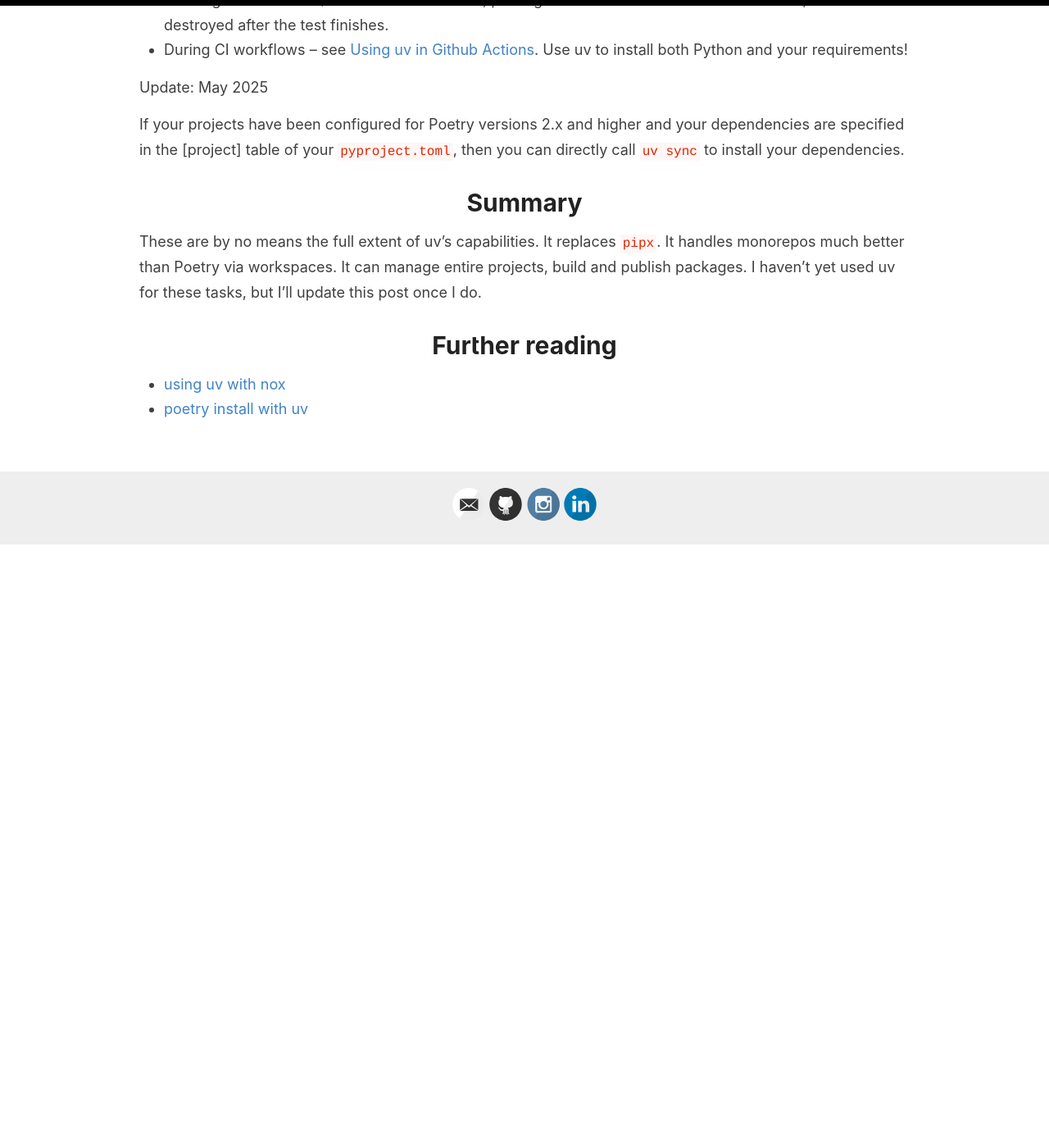
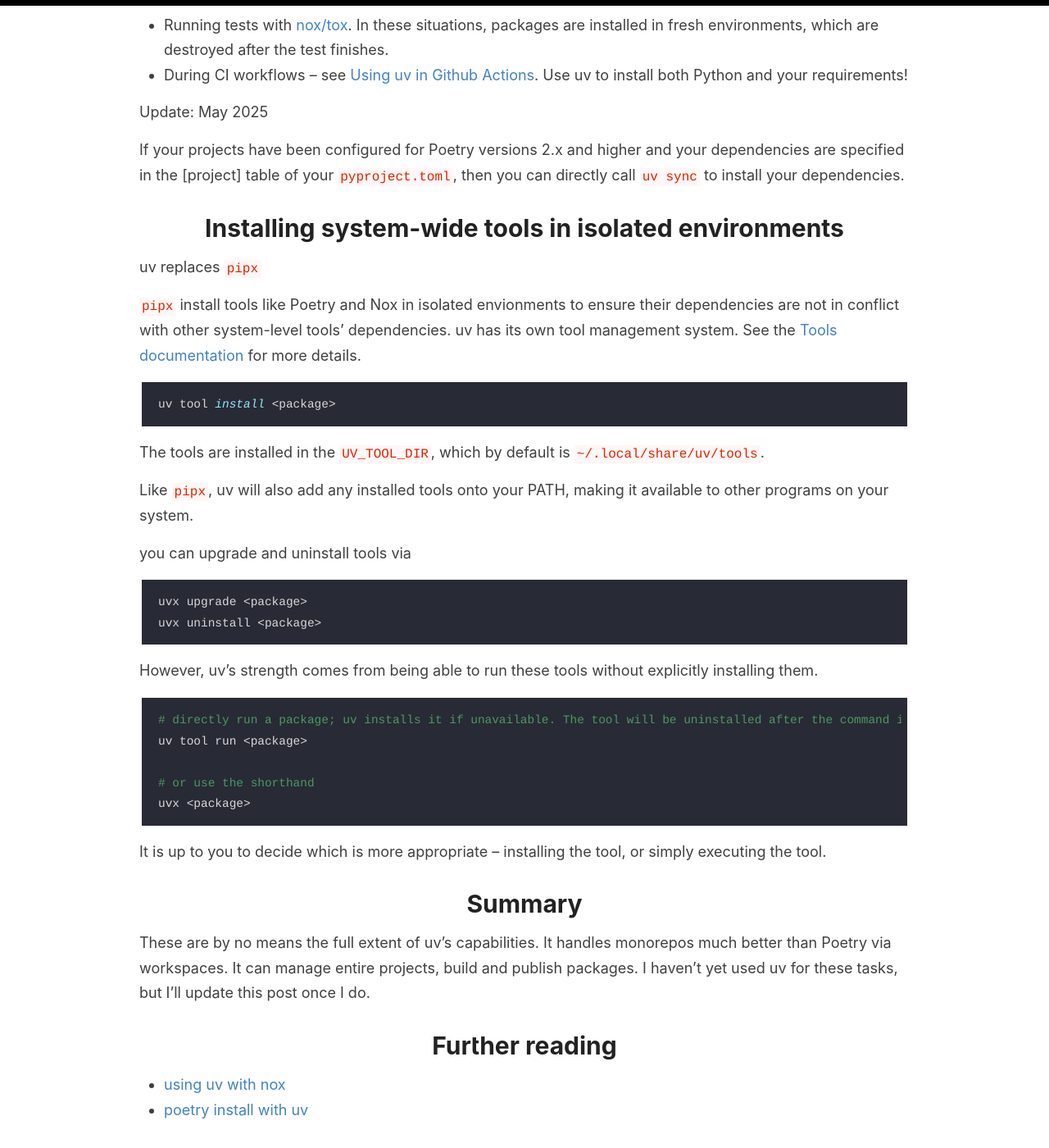
Before and after one commit to kfchou/kfchou.github.io, a Jekyll site: the page built from _posts/2025-1-16-ode-to-uv.md, in a window 1280 px wide and 1400 px high, scrolled down 3154 px. Shown: the whole window at 82% size. Built offline with Jekyll 4.4.1, drawn with Linux system fonts in a browser that asks for light colours; comment, search, counter and statistics services are not loaded; before the commit the page ends 3818 px from its top, so only the background shows below that; some of the changed text lies outside the part shown.

Commit message:
add uv tools sections

````diff
--- a/_posts/2025-1-16-ode-to-uv.md
+++ b/_posts/2025-1-16-ode-to-uv.md
@@ -10,6 +10,7 @@
 - [Python Management](#python-management)
 - [Environment management](#environment-management)
 - [Install packages](#install-packages)
+- [Installing system-wide tools in isolated environments](#installing-system-wide-tools-in-isolated-environments)
 - [Summary](#summary)
 - [Further reading](#further-reading)
 
@@ -92,8 +93,38 @@
 
 If your projects have been configured for Poetry versions 2.x and higher and your dependencies are specified in the [project] table of your `pyproject.toml`, then you can directly call  `uv sync` to install your dependencies.
 
+# Installing system-wide tools in isolated environments
+uv replaces `pipx`
+
+`pipx` install tools like Poetry and Nox in isolated envionments to ensure their dependencies are not in conflict with other system-level tools' dependencies. uv has its own tool management system. See the [Tools documentation](docs.astral.s/uv/concepts/tools) for more details.
+
+```sh
+uv tool install <package>
+```
+
+The tools are installed in the `UV_TOOL_DIR`, which by default is  `~/.local/share/uv/tools`.
+
+Like `pipx`, uv will also add any installed tools onto your PATH, making it available to other programs on your system.
+
+you can upgrade and uninstall tools via
+```sh
+uvx upgrade <package>
+uvx uninstall <package>
+```
+
+However, uv's strength comes from being able to run these tools without explicitly installing them.
+```sh
+# directly run a package; uv installs it if unavailable. The tool will be uninstalled after the command is completed.
+uv tool run <package>
+
+# or use the shorthand
+uvx <package>
+```
+
+It is up to you to decide which is more appropriate -- installing the tool, or simply executing the tool.
+
 # Summary
-These are by no means the full extent of uv's capabilities. It replaces `pipx`. It handles monorepos much better than Poetry via workspaces. It can manage entire projects, build and publish packages. I haven't yet used uv for these tasks, but I'll update this post once I do.
+These are by no means the full extent of uv's capabilities. It handles monorepos much better than Poetry via workspaces. It can manage entire projects, build and publish packages. I haven't yet used uv for these tasks, but I'll update this post once I do.
 
 # Further reading
 * [using uv with nox]({% post_url 2024-11-09-pytest-nox-uv %})
````
